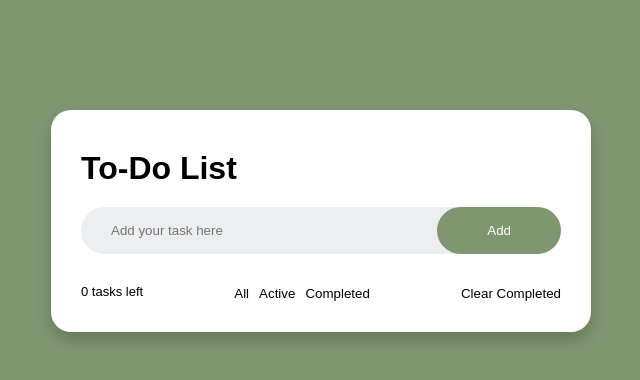
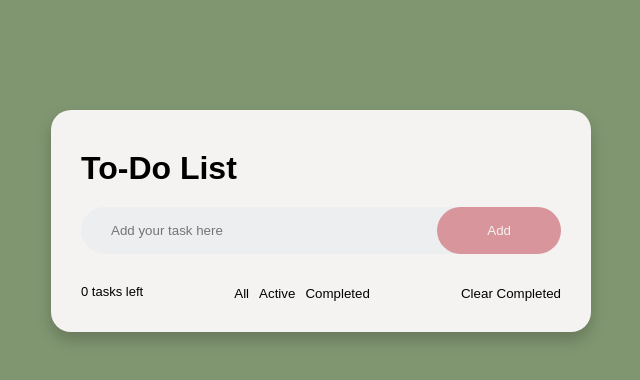
Before and after one commit to malacodess/ToDo-list, a plain HTML site: page index.html in a window 1280 px wide. Shown: the whole page, without its empty margins (319-959 px from the left). Drawn offline with Linux system fonts and the light colour scheme.

Commit message:
Update style.css

```diff
--- a/style.css
+++ b/style.css
@@ -16,7 +16,7 @@
 .todo-list  {
     width: 100%;
     max-width: 540px;
-    background: white;
+    background: #f4f3f1;
     margin: 100px auto 20px;
     padding: 40px 30px 30px;
     border-radius: 20px;
@@ -52,14 +52,14 @@ input {
     outline: none;
     background: transparent;
     padding: 16px 50px;
-    background: #809671;
-    color: white;
+    background: #d8959b;;
+    color: #f4f3f1;
     cursor: pointer;
     border-radius: 40px;
 }
 
 .task button:hover {
-    background: #546745;
+    background: #344c3d;
 }
 
 #list-container li {
```
